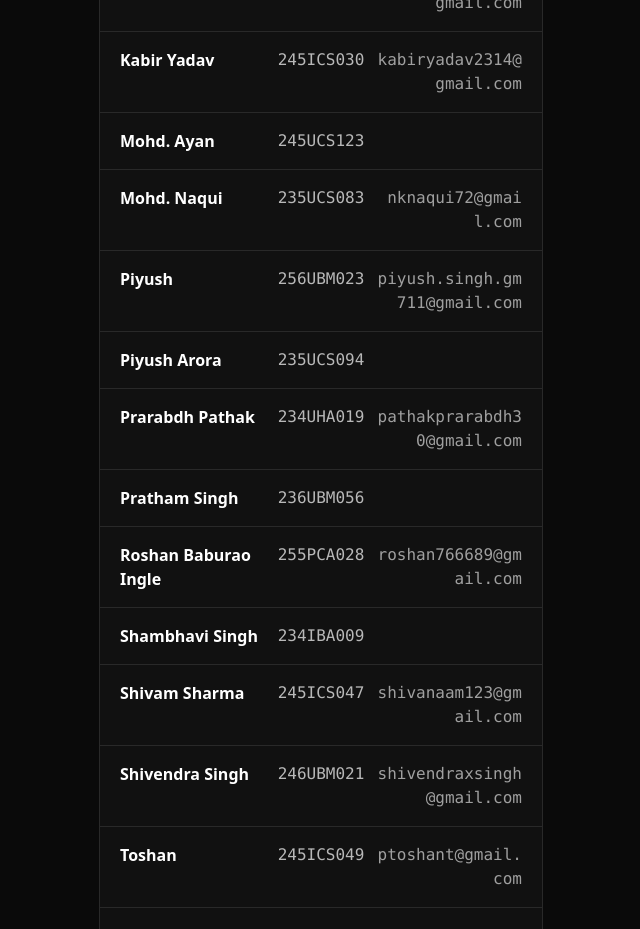
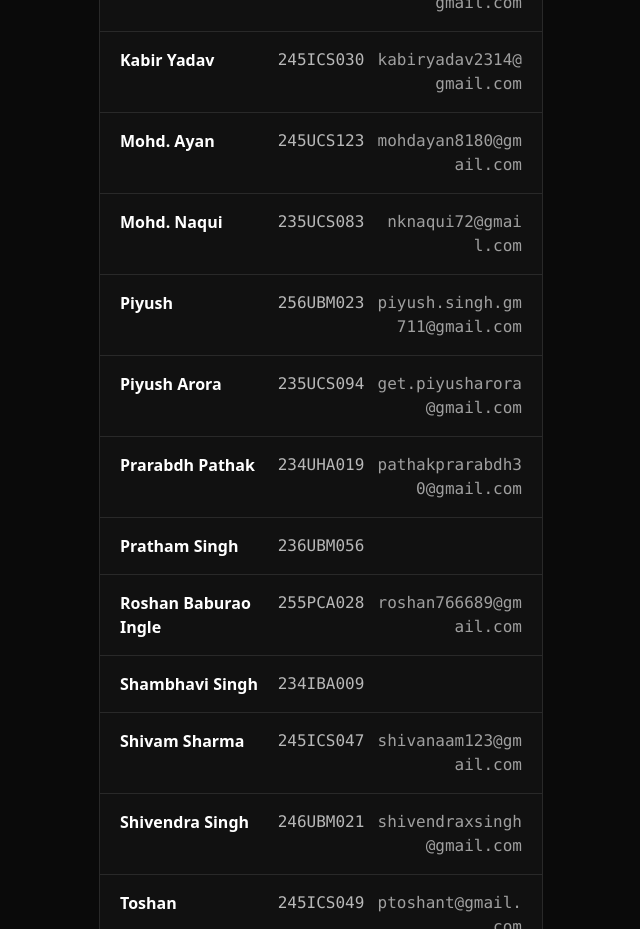
Before and after one commit to ParthDua0/chess-club, a React (Vite) app: page /about in a window 1280 px wide. Shown: the part 1260-2189 px from the top of the page, without its empty margins (85-725 px from the left). Built offline with nearby package versions, Linux system fonts and the light colour scheme.

Commit message:
email update

```diff
--- a/src/pages/About.jsx
+++ b/src/pages/About.jsx
@@ -155,10 +155,10 @@ function CoreTable() {
   { id: 3, name: "Anurag Sarkar", roll: "233UME003", email: "Anuragsarkar1809@gmail.com" },
   { id: 4, name: "Aryan Gautam", roll: "245UEC008", email: "gautamaryan504@gmail.com" },
   { id: 5, name: "Kabir Yadav", roll: "245ICS030", email: "kabiryadav2314@gmail.com" },
-  { id: 6, name: "Mohd. Ayan", roll: "245UCS123", email: "" },
+  { id: 6, name: "Mohd. Ayan", roll: "245UCS123", email: "mohdayan8180@gmail.com" },
   { id: 7, name: "Mohd. Naqui", roll: "235UCS083", email: "nknaqui72@gmail.com" },
   { id: 8, name: "Piyush", roll: "256UBM023", email: "piyush.singh.gm711@gmail.com" },
-  { id: 9, name: "Piyush Arora", roll: "235UCS094", email: "" },
+  { id: 9, name: "Piyush Arora", roll: "235UCS094", email: "get.piyusharora@gmail.com" },
   { id: 10, name: "Prarabdh Pathak", roll: "234UHA019", email: "pathakprarabdh30@gmail.com" },
   { id: 11, name: "Pratham Singh", roll: "236UBM056", email: "" },
   { id: 12, name: "Roshan Baburao Ingle", roll: "255PCA028", email: "roshan766689@gmail.com" },
```
